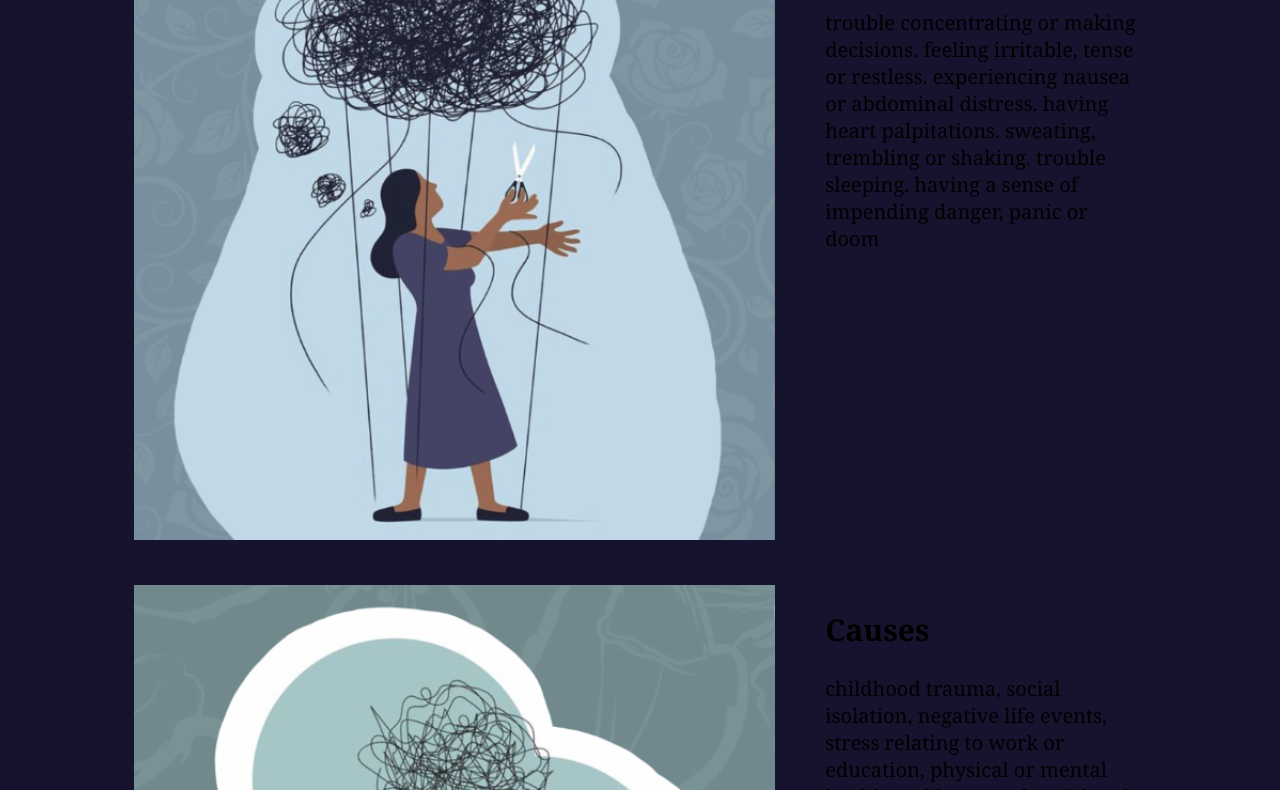
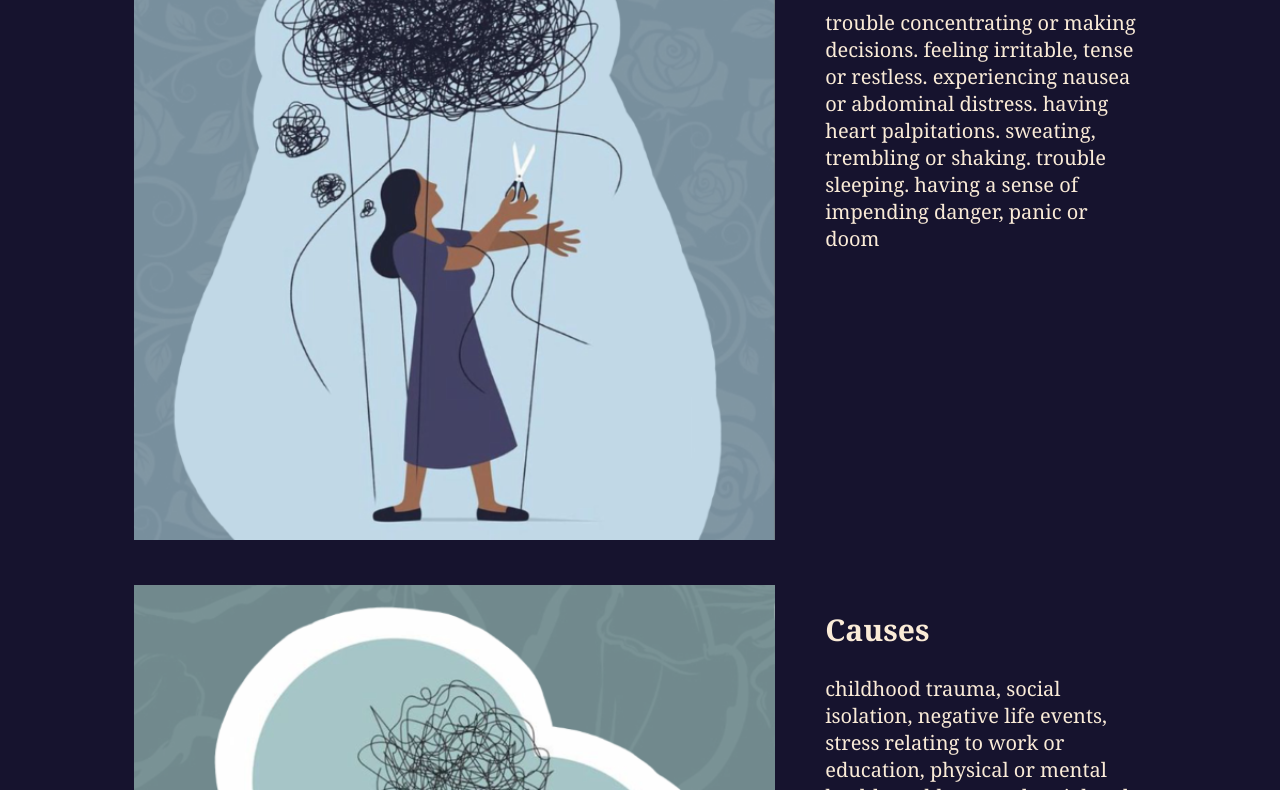
Before and after one commit to jocelynkingw/Code, a plain HTML site: page Anxiety Website/index.html in a window 1280 px wide. Shown: the part 330-1120 px from the top of the page. Drawn offline with Linux system fonts and the light colour scheme.

Commit message:
final edit

```diff
--- a/Anxiety Website/style.css
+++ b/Anxiety Website/style.css
@@ -43,9 +43,11 @@ img{
         width: 80%;
         margin: auto;
         margin-top: 40px;
+        color: antiquewhite;
 }
 
 .info{
         font-size: 1.25rem;
+        color: antiquewhite;
 
 }
```
